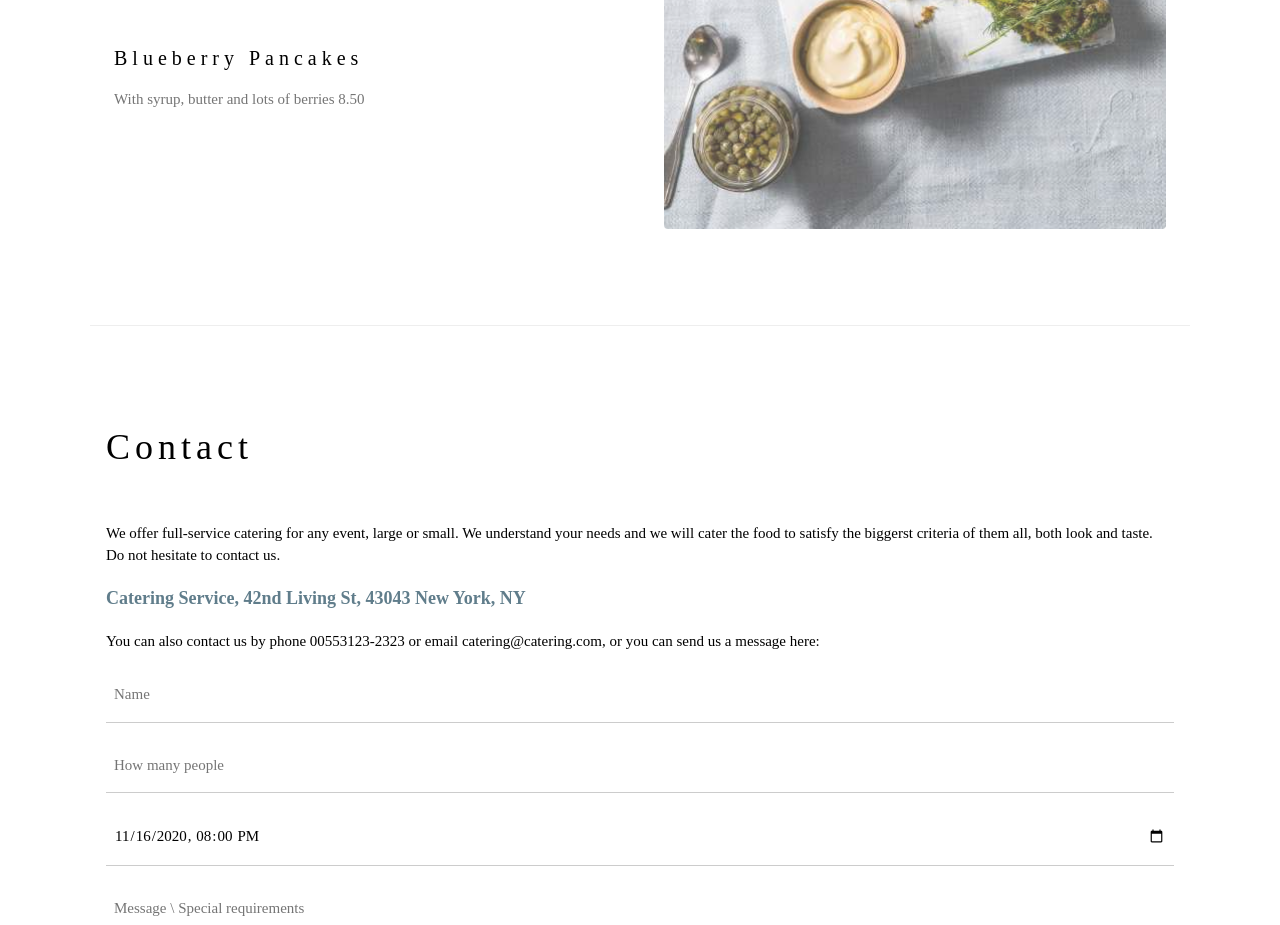
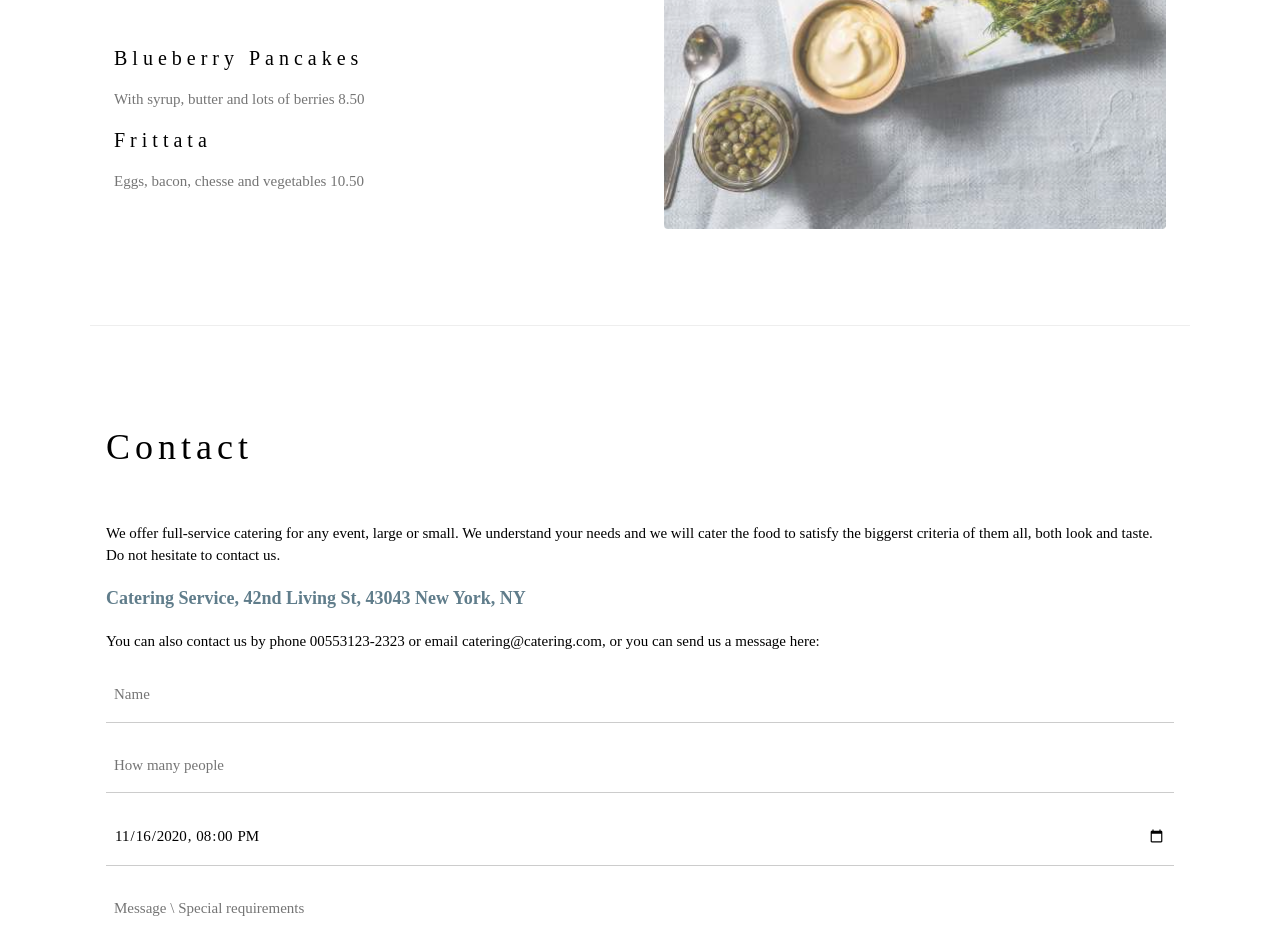
Before and after one commit to Joe-Valois/mywebsite, a plain HTML site: page index.html in a window 1280 px wide. Shown: the part 2060-2985 px from the top of the page. Drawn offline with nearby package versions, Linux system fonts and the light colour scheme.

Commit message:
Adcionado o item Frittata ao menu

```diff
--- a/index.html
+++ b/index.html
@@ -74,6 +74,8 @@
 
       <h4>Blueberry Pancakes</h4>
       <p class="w3-text-grey">With syrup, butter and lots of berries 8.50</p>
+      <h4>Frittata</h4>
+      <p class="w3-text-grey">Eggs, bacon, chesse and vegetables 10.50</p>
     </div>
 
     <div class="w3-col l6 w3-padding-large">
```
